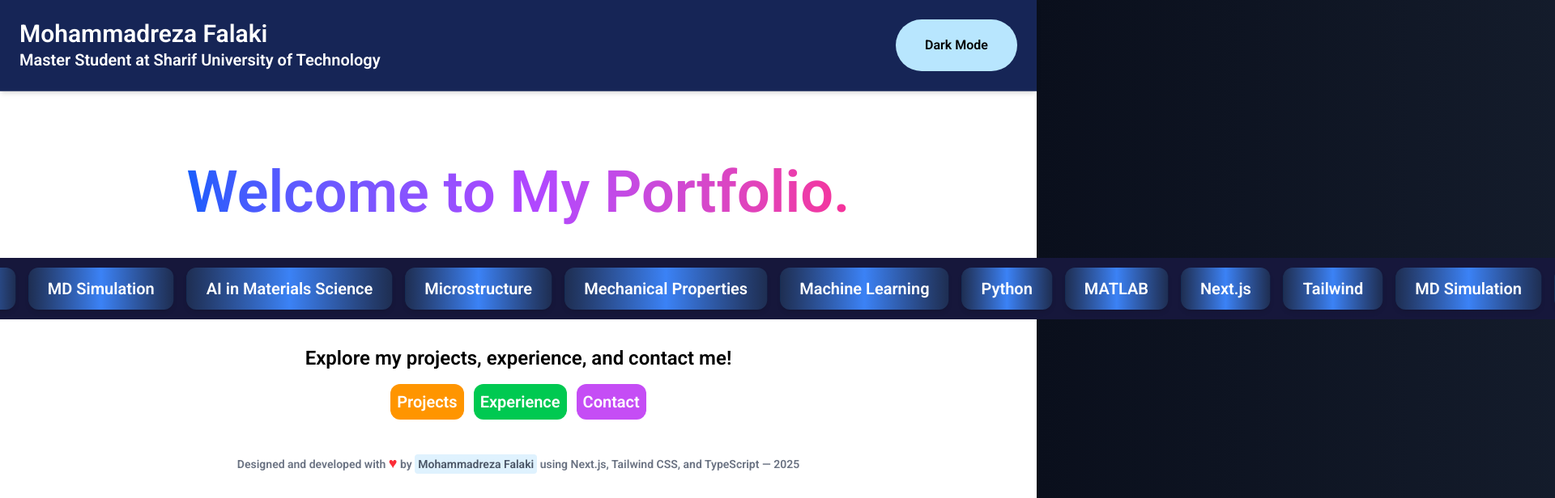
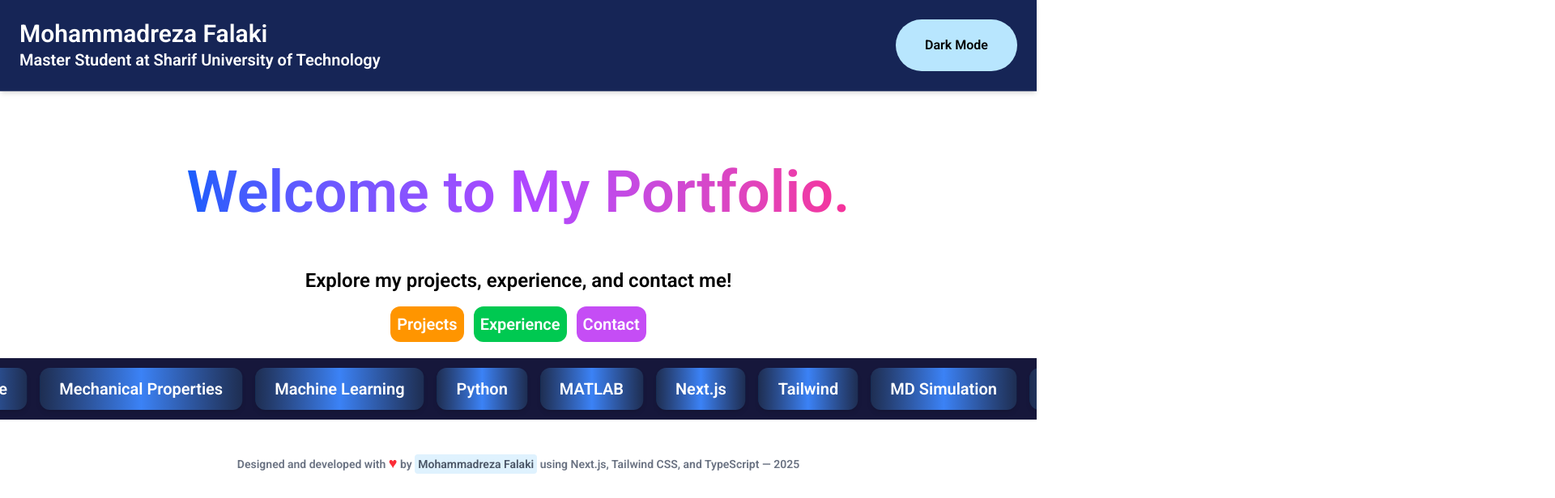
Before and after one commit to Mohammad-Reza-Falaki/my-new-portfolio, a Next.js app: page / in a window 1280 px wide. Shown: the top 616 px of the page at 81% size, 1920 px wide, since content can reach past the window. Built offline with nearby package versions, Linux system fonts and the light colour scheme.

Commit message:
bug fixed.

```diff
--- a/src/app/page.tsx
+++ b/src/app/page.tsx
@@ -39,9 +39,6 @@ export default function Home() {
         <h2 className="text-5xl text-center md:text-7xl leading-tight font-bold mb-4 bg-gradient-to-r from-blue-600 via-purple-500 to-pink-500 text-transparent bg-clip-text">
           Welcome to My Portfolio.
         </h2>
-        <div className="mt-5 text-center">
-          <Marquee />
-        </div>
         <p className="mt-8 text-center text-2xl text-black dark:text-[#6943ff] font-bold">
           Explore my projects, experience, and contact me!
         </p>
@@ -63,6 +60,9 @@ export default function Home() {
           </Link>
         </div>
       </div>
+      <div className="mt-5 text-center">
+        <Marquee />
+      </div>
       <div>
         <footer className="text-center text-sm py-10 text-gray-500 dark:text-gray-400">
           Designed and developed with{" "}
```
